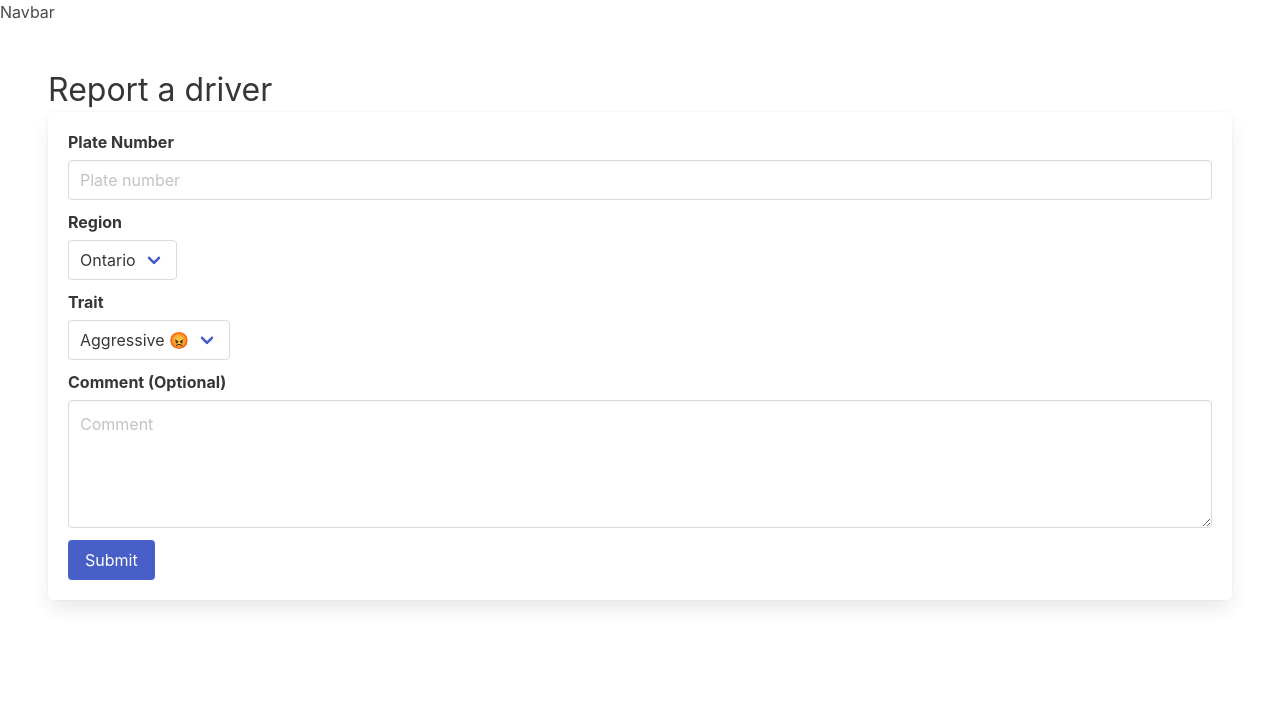
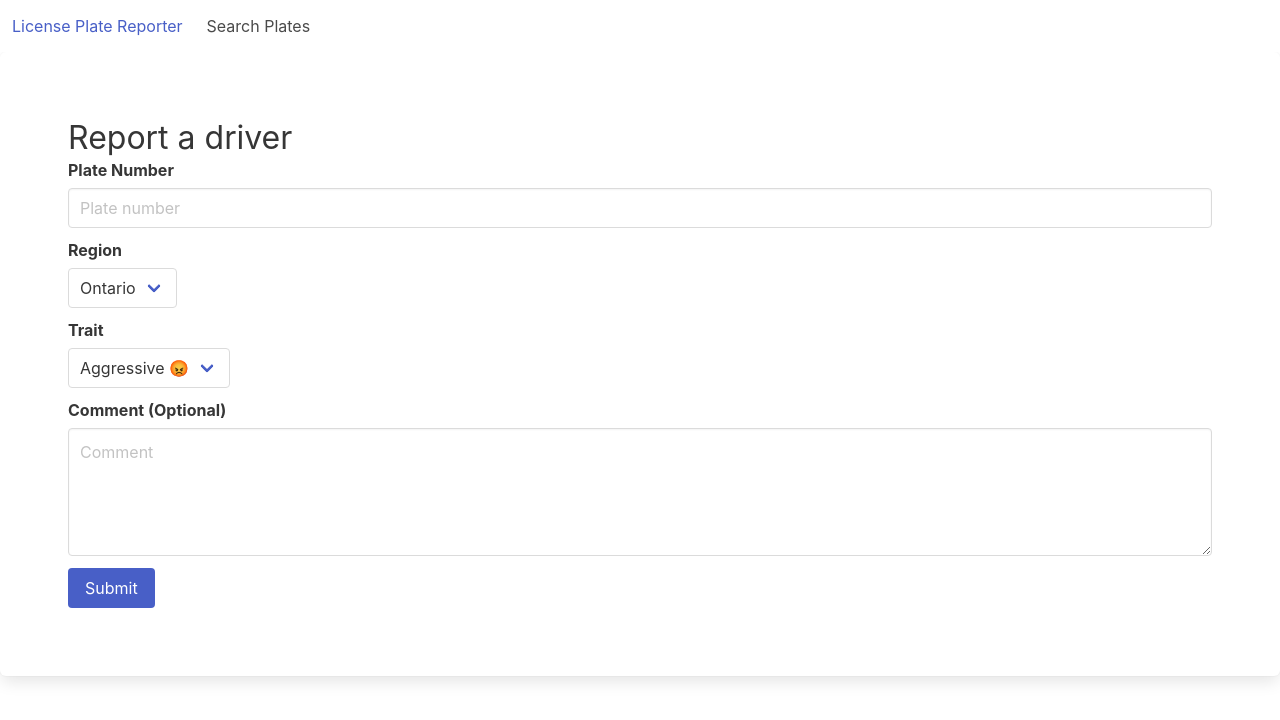
Before and after one commit to icappel/license-plates, a React (Create React App) app: page / in a window 1280 px wide. Shown: the top 720 px of the page. Built offline with nearby package versions, Linux system fonts and the light colour scheme.

Commit message:
Add basic navbar

```diff
--- a/src/HomeReporter/index.tsx
+++ b/src/HomeReporter/index.tsx
@@ -4,7 +4,7 @@ import Reporter from "../Reporter";
 function HomeReporter() {
     return (
         <main>
-            <section className="hero">
+            <section className="hero box">
                 <div className="hero-body">
                     <div className="title">
                         <h2>Report a driver</h2>
--- a/src/NavBar/index.tsx
+++ b/src/NavBar/index.tsx
@@ -1,8 +1,21 @@
 
 function NavBar() {
     return (
-        <nav role="navigation" aria-label="main navigation">
-            Navbar
+        <nav className="navbar" role="navigation" aria-label="main navigation">
+            <div className="navbar-brand">
+                <a className="navbar-item" href="/">
+                    License Plate Reporter
+                </a>
+                <a className="navbar-item" href="/search">
+                        Search Plates
+                </a>
+            </div>
+
+            <div id="navbarBasicExample" className="navbar-menu">
+                <div className="navbar-start">
+
+                </div>
+            </div>
         </nav>
     )
 }
--- a/src/ReporterForm/index.tsx
+++ b/src/ReporterForm/index.tsx
@@ -15,7 +15,7 @@ interface IReporterFormProps {
 
 function ReporterForm(props:IReporterFormProps) {
     return (
-        <form onSubmit={props.handleSubmit} className="box" >
+        <form onSubmit={props.handleSubmit}>
             <div className="field">
                 <label className="label" htmlFor="plate-input">Plate Number</label>
                 <div className="control">
```
